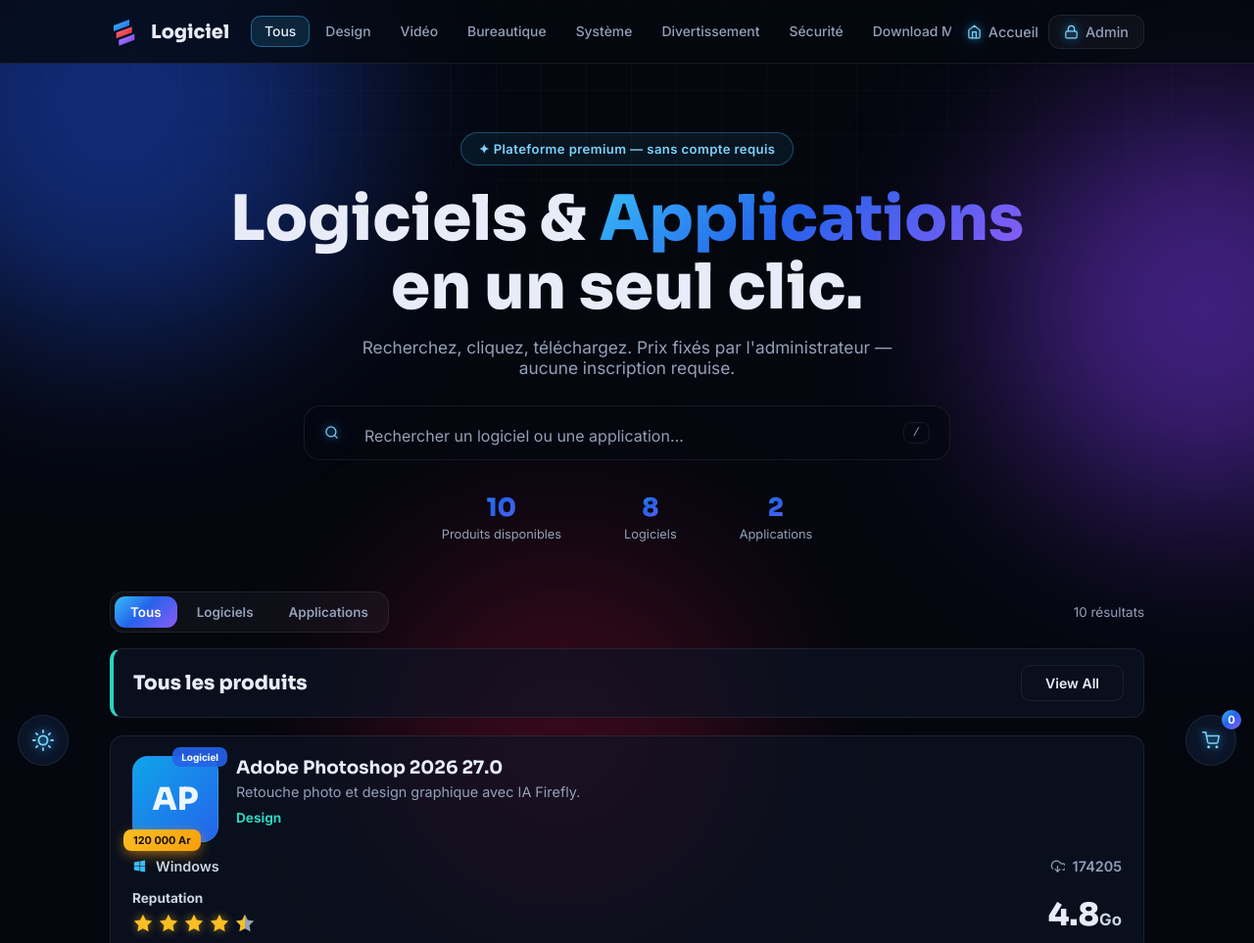
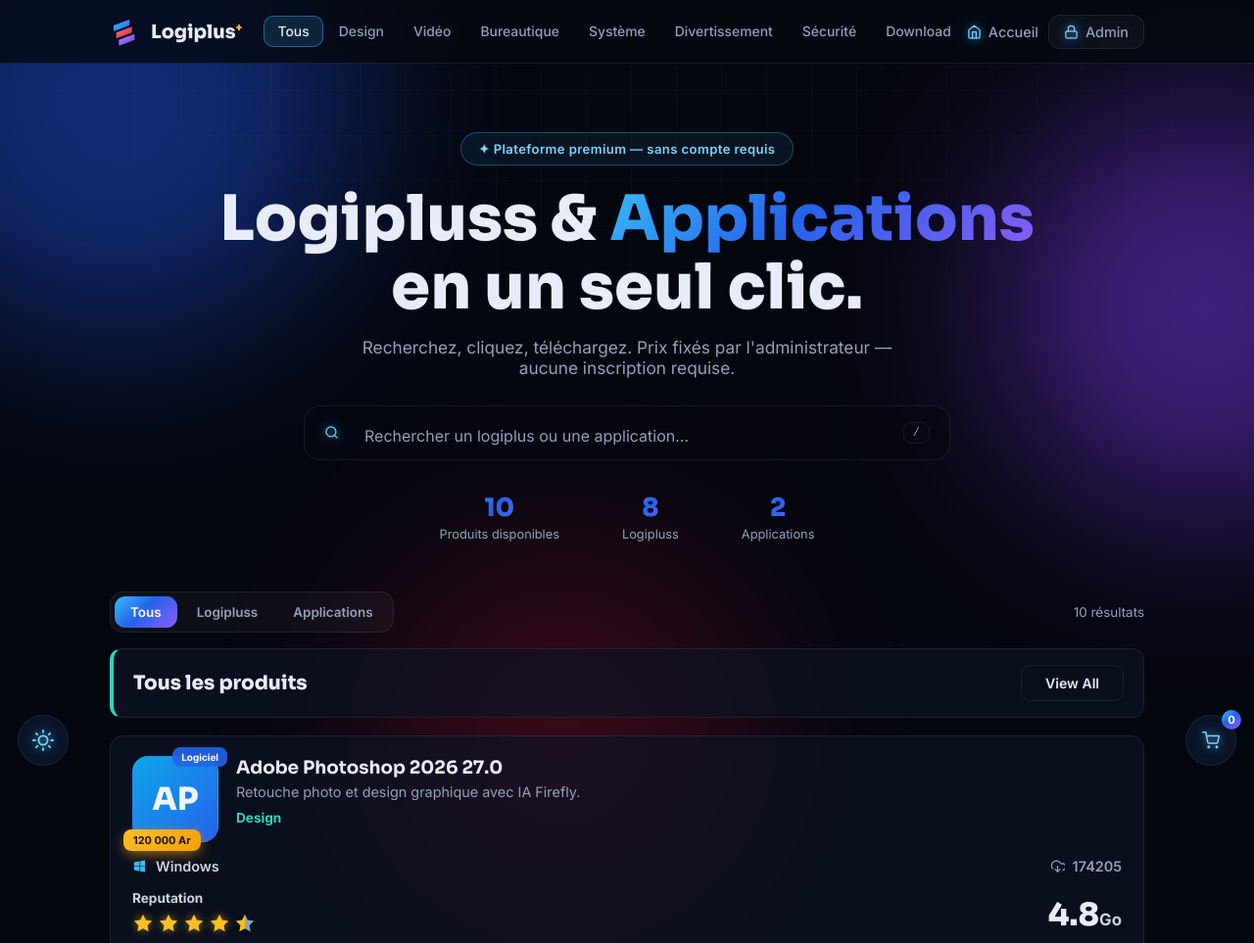
Before and after one commit to randrianarivera67-arch/LOGICIEL, a plain HTML site: page index.html in a window 1280 px wide. Shown: the top 963 px of the page at 98% size. Drawn offline with Linux system fonts and the light colour scheme; no server answers.

Commit message:
Renommage : Logiciel → Logiplus+ (superscript)

```diff
--- a/index.html
+++ b/index.html
@@ -3,7 +3,7 @@
 <head>
 <meta charset="UTF-8">
 <meta name="viewport" content="width=device-width, initial-scale=1">
-<title>Logiciel — Logiciels & Applications premium</title>
+<title>Logiplus — Logipluss & Applications premium</title>
 <link rel="stylesheet" href="style.css">
 <link rel="stylesheet" href="pay.css">
 <link rel="preconnect" href="https://fonts.googleapis.com">
@@ -50,7 +50,7 @@
 <a class="brand" href="#/" onclick="goHome(event)">
 <img src="logo.png" class="brand-img" alt="Logo" onload="this.nextElementSibling.style.display='none'" onerror="this.classList.add('hide')">
 <svg class="brand-svg" viewBox="0 0 48 48" fill="none" aria-hidden="true"><defs><linearGradient id="gb" x1="0" y1="0" x2="1" y2="1"><stop stop-color="#38bdf8"/><stop offset="1" stop-color="#2563eb"/></linearGradient><linearGradient id="gr" x1="0" y1="0" x2="1" y2="1"><stop stop-color="#fb7185"/><stop offset="1" stop-color="#dc2626"/></linearGradient><linearGradient id="gp" x1="0" y1="0" x2="1" y2="1"><stop stop-color="#a78bfa"/><stop offset="1" stop-color="#7c3aed"/></linearGradient></defs><path d="M6 15 L30 6 L30 15 L6 24 Z" fill="url(#gb)"/><path d="M10 26 L34 17 L34 26 L10 35 Z" fill="url(#gr)"/><path d="M14 37 L38 28 L38 37 L14 46 Z" fill="url(#gp)"/></svg>
-<span>Logiciel</span></a>
+<span>Logiplus<sup style="font-size:0.6em;vertical-align:super;color:var(--amber)">+</sup></span></a>
 <nav class="cats-nav" id="catsNav"></nav>
 <div class="nav-actions">
 <a href="#/" class="nav-link home-link" onclick="goHome(event)"><svg class="ni ni-sm"><use href="#i-home"></use></svg> Accueil</a>
@@ -69,19 +69,19 @@
 <div class="container">
 <div class="hero">
 <span class="pill">✦ Plateforme premium — sans compte requis</span>
-<h1>Logiciels & <span class="grad">Applications</span><br>en un seul clic.</h1>
+<h1>Logipluss & <span class="grad">Applications</span><br>en un seul clic.</h1>
 <p class="sub">Recherchez, cliquez, téléchargez. Prix fixés par l'administrateur — aucune inscription requise.</p>
-<div class="search"><svg class="ni ni-sm"><use href="#i-search"></use></svg><input id="search" type="search" placeholder="Rechercher un logiciel ou une application…" autocomplete="off"><kbd>/</kbd></div>
+<div class="search"><svg class="ni ni-sm"><use href="#i-search"></use></svg><input id="search" type="search" placeholder="Rechercher un logiplus ou une application…" autocomplete="off"><kbd>/</kbd></div>
 <div class="stats">
 <div><b id="statCount">0</b><span>Produits disponibles</span></div>
-<div><b id="statLog">0</b><span>Logiciels</span></div>
+<div><b id="statLog">0</b><span>Logipluss</span></div>
 <div><b id="statApp">0</b><span>Applications</span></div>
 </div>
 </div>
 <div class="toolbar">
 <div class="seg" id="segType">
 <button data-type="Tous" class="active" type="button">Tous</button>
-<button data-type="Logiciel" type="button">Logiciels</button>
+<button data-type="Logiplus" type="button">Logipluss</button>
 <button data-type="Application" type="button">Applications</button>
 </div>
 <span id="resultInfo" class="result-info"></span>
@@ -113,13 +113,13 @@
 <button id="btnLogout" class="btn ghost" type="button" onclick="doLogout()"><svg class="ni ni-sm"><use href="#i-logout"></use></svg> Quitter</button>
 </div>
 </div>
-<div class="sync-note">💡 <b>Astuce :</b> ajoutez les produits ici → « Exporter » → placez <code>logiciels.json</code> dans un dossier <code>data/</code> à côté de <code>index.html</code>.</div>
+<div class="sync-note">💡 <b>Astuce :</b> ajoutez les produits ici → « Exporter » → placez <code>logipluss.json</code> dans un dossier <code>data/</code> à côté de <code>index.html</code>.</div>
 <div class="admin-grid">
 <form id="softForm" class="panel" onsubmit="doSubmit();return false">
 <h3 id="formTitle"><svg class="ni"><use href="#i-plus"></use></svg> <span id="formTitleText">Ajouter un produit</span></h3>
 <label>Nom *<input id="f-name" placeholder="Ex : Adobe Photoshop 2026"></label>
 <div class="row2">
-<label>Type<select id="f-type"><option value="Logiciel">Logiciel</option><option value="Application">Application</option></select></label>
+<label>Type<select id="f-type"><option value="Logiplus">Logiplus</option><option value="Application">Application</option></select></label>
 <label>Catégorie<input id="f-cat" list="catList" placeholder="Ex : Design"><datalist id="catList"></datalist></label>
 </div>
 <div class="row2">
@@ -160,7 +160,7 @@
 <button class="theme-fab" id="themeFab" onclick="toggleTheme()" title="Clair / Sombre" type="button"><svg class="ni"><use id="themeUse" href="#i-sun"></use></svg></button>
 <footer>
 <div class="container">
-<span>© 2026 <b style="color:var(--text)">Logiciel</b> • v11</span>
+<span>© 2026 <b style="color:var(--text)">Logiplus</b> • v11</span>
 <a href="#/admin" onclick="goAdmin(event)"><svg class="ni ni-sm"><use href="#i-lock"></use></svg> Espace Admin</a>
 </div>
 </footer>
```
